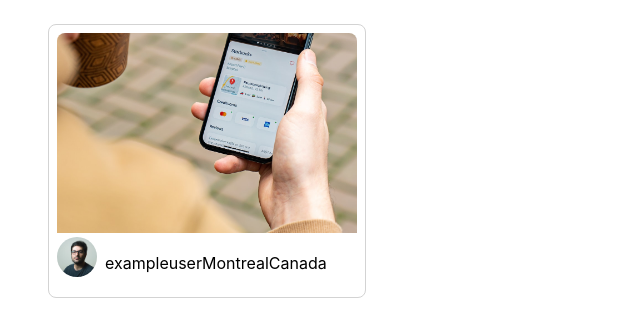
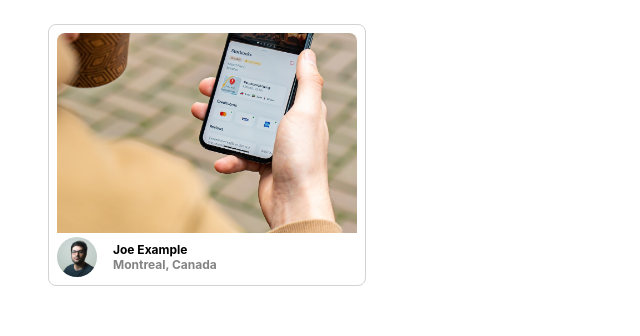
Before and after one commit to alemolina43/photolabs, a React (Vite) app in the folder frontend/: page / in a window 1280 px wide. Shown: the top 336 px of the page, without its empty margins (0-640 px from the left). Built offline with nearby package versions, Linux system fonts and the light colour scheme; the HTML template or start-up script is replaced by a standard one.

Commit message:
Format rest of the elements of PhotoListItem

```diff
--- a/frontend/src/components/PhotoListItem.jsx
+++ b/frontend/src/components/PhotoListItem.jsx
@@ -16,12 +16,12 @@ const PhotoListItem = ({ sampleDataForPhotoListItem }) => {
           alt={`user${urls.username}`}
           className="photo-list__user-profile "
         />
-        <p>{user.username}</p>
-        <p>
-          <span>{location.city}</span>
-          {location.country}
-          <span></span>
-        </p>
+        <div className="photo-list__user-info">
+          {user.name}
+          <div className="photo-list__user-location">
+            {location.city}, {location.country}
+          </div>
+        </div>
       </div>
     </div>
   );
```
